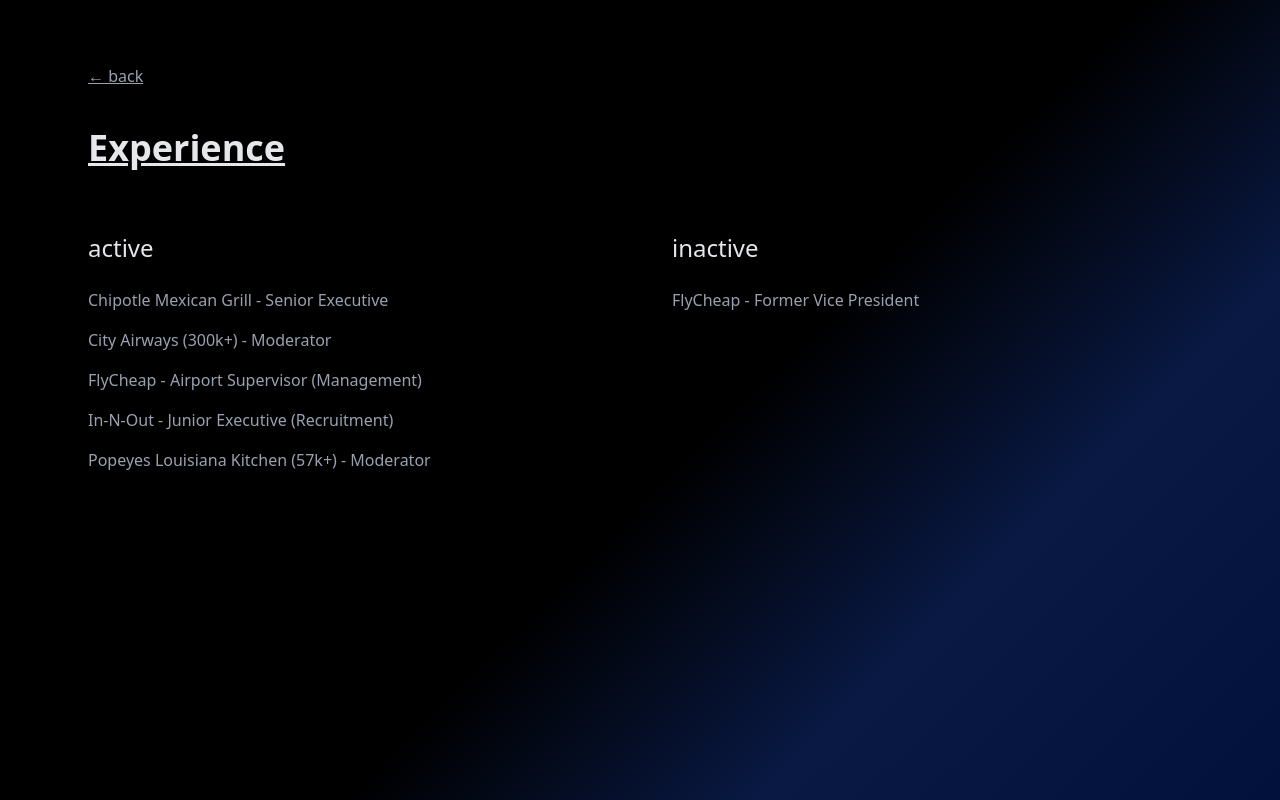
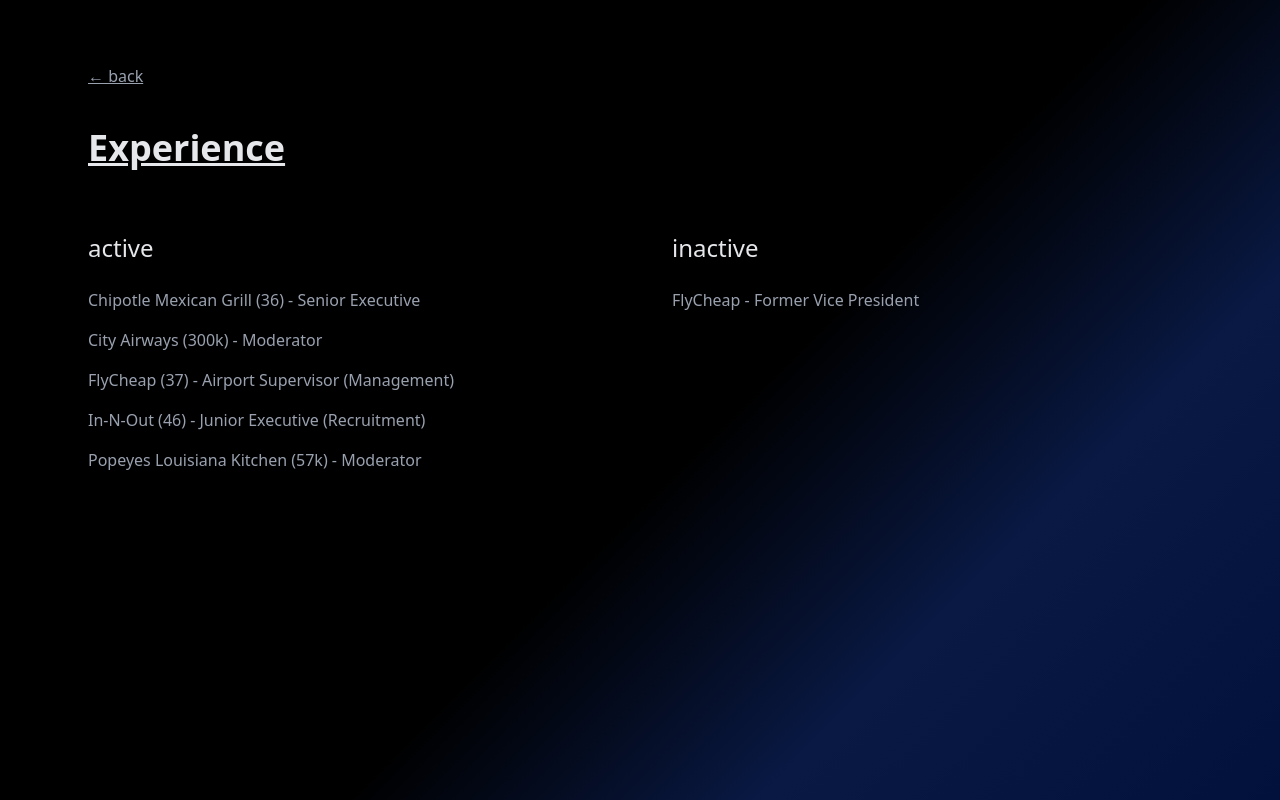
Before and after one commit to gio8l/site-revamp-v3, a Next.js app: page /exp in a window 1280 px wide. Built offline with nearby package versions, Linux system fonts and the light colour scheme.

Commit message:
Update page.tsx

```diff
--- a/src/app/exp/page.tsx
+++ b/src/app/exp/page.tsx
@@ -17,11 +17,11 @@
         <div>
           <h2 className="text-2xl mb-6 text-gray-200">active</h2>
           <ul className="space-y-4 text-gray-400">
-            <li>Chipotle Mexican Grill - Senior Executive</li>
-            <li>City Airways (300k+) - Moderator</li>
-            <li>FlyCheap - Airport Supervisor (Management)</li>
-            <li>In-N-Out - Junior Executive (Recruitment)</li>
-            <li>Popeyes Louisiana Kitchen (57k+) - Moderator</li>
+            <li>Chipotle Mexican Grill (36) - Senior Executive</li>
+            <li>City Airways (300k) - Moderator</li>
+            <li>FlyCheap (37) - Airport Supervisor (Management)</li>
+            <li>In-N-Out (46) - Junior Executive (Recruitment)</li>
+            <li>Popeyes Louisiana Kitchen (57k) - Moderator</li>
           </ul>
         </div>
 
```
